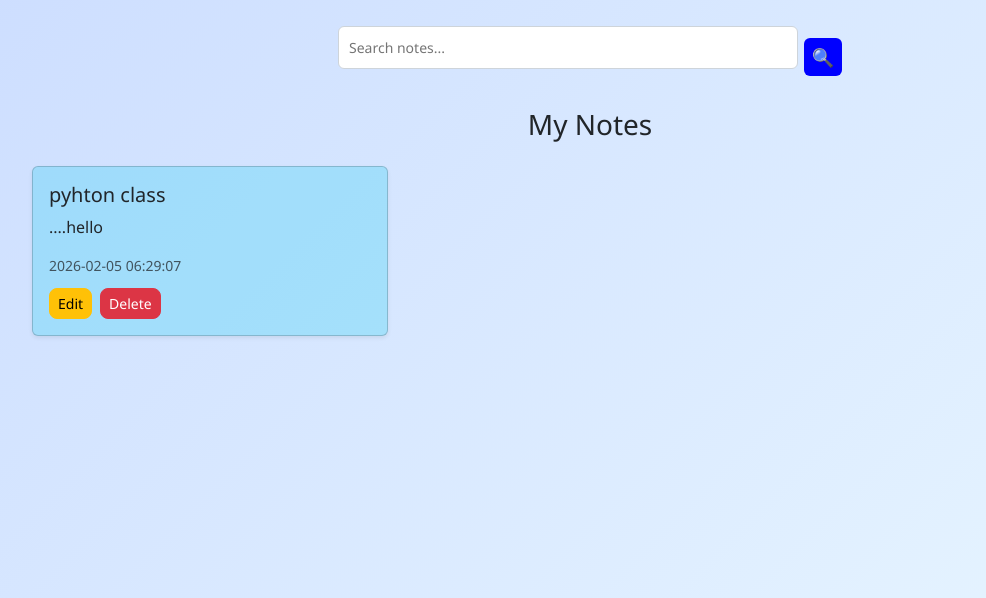
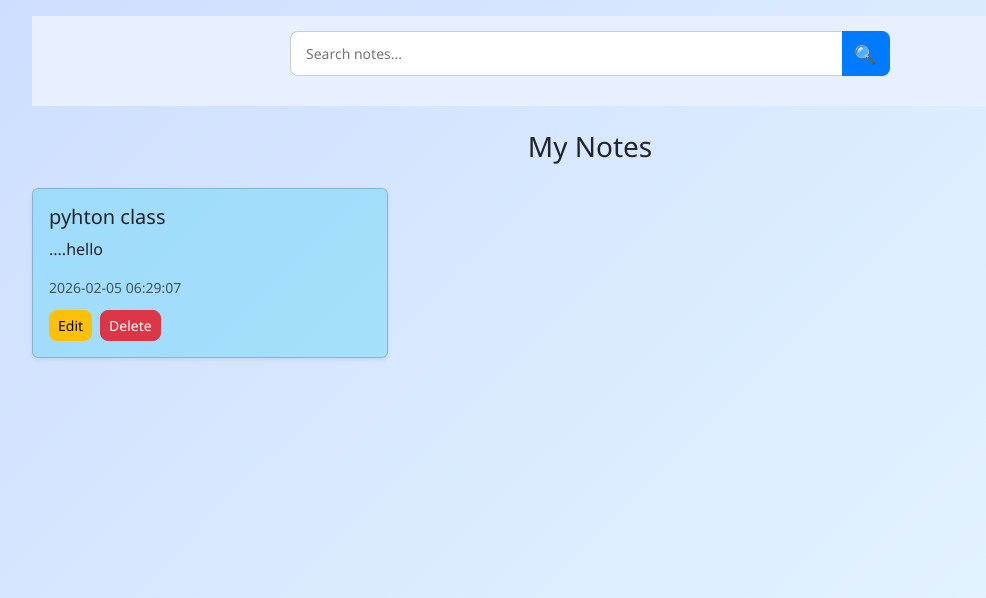
Before and after one commit to syedsonu1412-gif/NotesManagementapp, a Flask app: page /search in a window 1280 px wide. Shown: the part 59-657 px from the top of the page, without its empty margins (50-1036 px from the left). Run offline with Flask 3, Linux system fonts and the light colour scheme; a user stored in the database is signed in; data comes from the database, SQL or seed files in the repository.

Commit message:
Refactor search bar layout and styling

```diff
--- a/templates/viewnotes.html
+++ b/templates/viewnotes.html
@@ -3,45 +3,63 @@
 {% block title %}All Notes{% endblock %}
 
 {% block content %}
-<!-- Navbar -->
 
-<form action="{{ url_for('search') }}" method="get" style="
- display:flex;
- justify-content:center;
- align-items:center;
- gap:6px;
- margin:10px auto;
- ">
+<style>
+/* ===== Search Bar Styling ===== */
 
-  <input type="text" name="q" placeholder="Search notes..." value="{{ search_text or '' }}" style="
- width:460px;
- height:43px;
- font-size:14px;
- padding:0 10px;
- border-radius:6px;
- border:1px solid hashtag#ccc;
- box-sizing:border-box;
- ">
+.search-wrapper {
+  background: #e6f0ff;
+  padding: 15px 0;
+}
 
-  <button type="submit" style="
- height:38px;
- width:38px;
- border:none;
- border-radius:6px;
- background:blue;
- color:blue;
- cursor:pointer;
- font-size:18px;
- line-height:2;
- display:flex;
- align-items:center;
- justify-content:center;
- margin-top:4px;
- " title="Search">
-    🔍
-  </button>
+.search-form {
+  display: flex;
+  justify-content: center;
+  align-items: stretch;   /* IMPORTANT FIX */
+  max-width: 600px;
+  margin: auto;
+}
 
+.search-form input {
+  flex: 1;
+  height: 45px;           /* Slightly bigger */
+  padding: 0 15px;
+  border-radius: 8px 0 0 8px;
+  border: 1px solid #ccc;
+  border-right: none;
+  font-size: 14px;
+  outline: none;
+  box-sizing: border-box;
+}
+
+.search-form button {
+  height: 45px;           /* EXACT same height */
+  width: 48px;
+  border: 1px solid #007bff;
+  border-left: none;
+  border-radius: 0 8px 8px 0;
+  background: #007bff;
+  color: white;
+  font-size: 18px;
+  display: flex;
+  align-items: center;
+  justify-content: center;
+  padding: 0;
+  margin: 0;
+  line-height: 1;
+}
+</style>
+
+<!-- Search Bar -->
+<div class="search-wrapper">
+  <form action="{{ url_for('search') }}" method="get" class="search-form">
+    <input type="text" name="q"
+           placeholder="Search notes..."
+           value="{{ search_text or '' }}">
+    <button type="submit">🔍</button>
   </form>
+</div>
+
 <!-- Notes Heading -->
 <h3 class="mt-4 mb-4 text-center">My Notes</h3>
 
@@ -49,7 +67,7 @@
 <div class="row">
   {% if notes %}
     {% for note in notes %}
-  <div class="col-md-7 col-lg-4 mb-4">
+      <div class="col-md-6 col-lg-4 mb-4">
         <div class="card h-100 shadow-sm bg-info bg-opacity-25">
           <div class="card-body d-flex flex-column">
 
@@ -61,12 +79,16 @@
             </p>
 
             <div class="mt-2 d-flex gap-2">
-          <a class="btn btn-sm btn-warning" href="{{ url_for('updatenote', note_id=note.id) }}">
+              <a class="btn btn-sm btn-warning"
+                 href="{{ url_for('updatenote', note_id=note.id) }}">
                 Edit
               </a>
 
-          <form action="{{ url_for('deletenote', note_id=note.id) }}" method="POST" class="d-inline">
-            <button class="btn btn-sm btn-danger" type="submit" onclick="return confirm('Delete this note?')">
+              <form action="{{ url_for('deletenote', note_id=note.id) }}"
+                    method="POST" class="d-inline">
+                <button class="btn btn-sm btn-danger"
+                        type="submit"
+                        onclick="return confirm('Delete this note?')">
                   Delete
                 </button>
               </form>
@@ -78,15 +100,12 @@
     {% endfor %}
   {% else %}
     <!-- No Notes Found -->
-  <div class="col-md-5 col-lg-6 mb-3 mx-auto">
-  <div class="card shadow-sm bg-info bg-opacity-25 ">
-    <div class="card h-150 shadow-sm bg-light border border-info">
-      <div class="card-body d-flex flex-column justify-content-center align-items-center text-center">
-        <p class="text-muted mb-5">No notes found here....</p>
+    <div class="col-md-6 mx-auto">
+      <div class="card shadow-sm bg-light border border-info text-center p-4">
+        <p class="text-muted mb-3">No notes found here....</p>
         <a href="{{ url_for('addnote') }}" class="btn btn-info btn-sm">
           Create a note
         </a>
-      </div>
       </div>
     </div>
   {% endif %}
```
Lines whose indentation alone changed are shown as unchanged.
